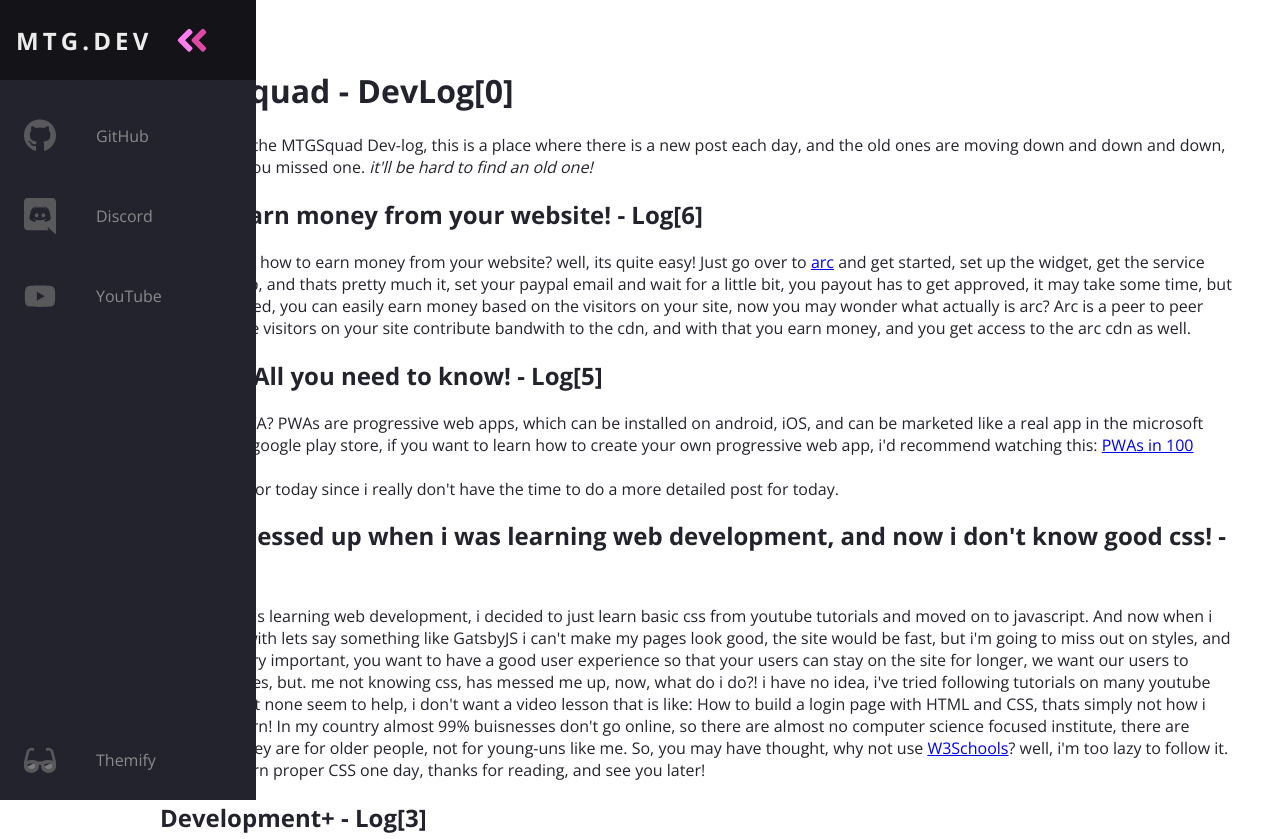
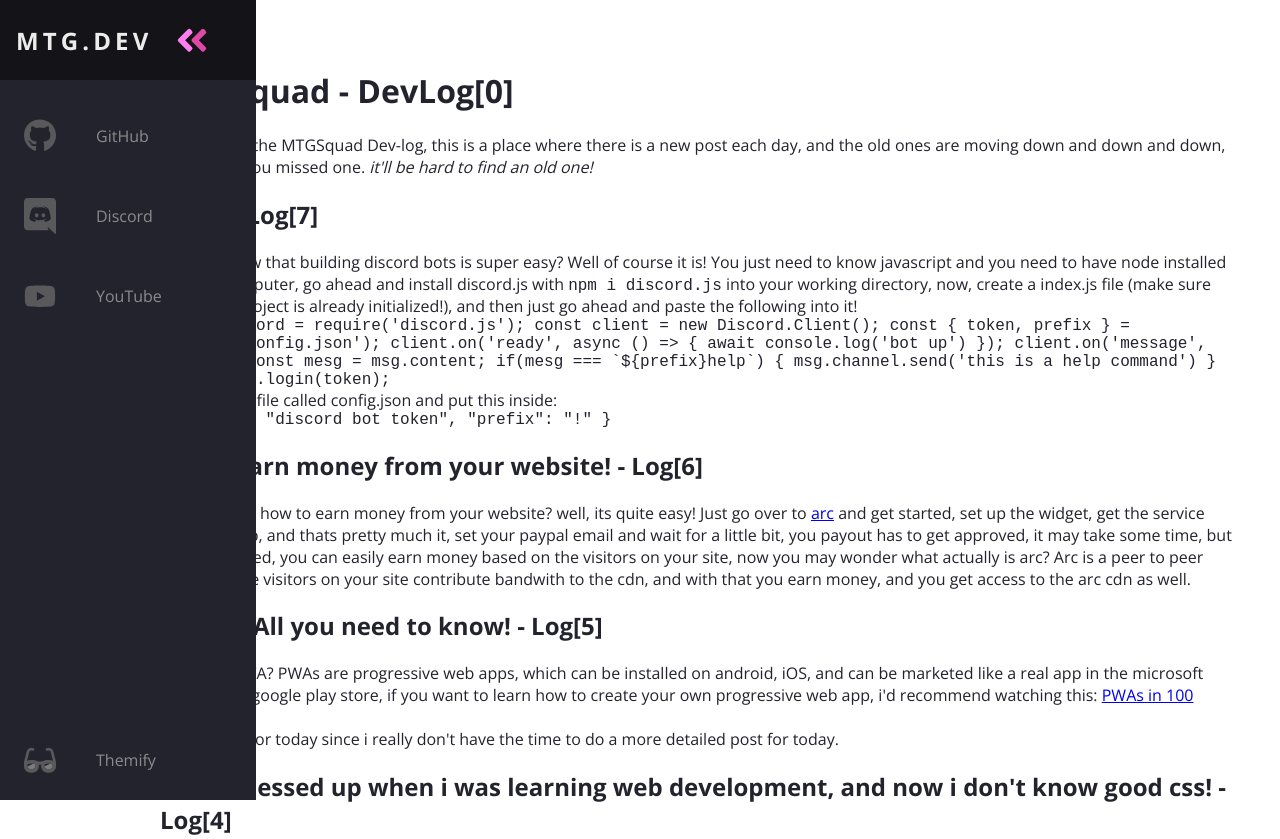
Before and after one commit to mtgsquad/mtgsquad.github.io, a plain HTML site: page index.html in a window 1280 px wide. Shown: the top 839 px of the page. Drawn offline with nearby package versions, Linux system fonts and the light colour scheme.

Commit message:
new post

```diff
--- a/index.html
+++ b/index.html
@@ -183,6 +183,42 @@
           <h1>MTGSquad - DevLog[0]</h1>
           <p>Welcome to the MTGSquad Dev-log, this is a place where there is a new post each day, and the old ones are moving down and down and down, so go cry if you missed one. <i>it'll be hard to find an old one!</i></p>
 
+          <article class="8">
+            <h2>BYOB - Log[7]</h2>
+            <p>Did you know that building discord bots is super easy? Well of course it is! You just need to know javascript and you need to have node installed on your computer, go ahead and install discord.js with <code>npm i discord.js</code> into your working directory, now, create a index.js file (make sure your npm project is already initialized!), and then just go ahead and paste the following into it!
+            <br>
+            <code>
+              const Discord = require('discord.js');
+const client = new Discord.Client();
+
+const { token, prefix } = require('config.json');
+
+client.on('ready', async () => {
+    await console.log('bot up')
+});
+
+client.on('message', msg => {
+    const mesg = msg.content;
+
+    if(mesg === `${prefix}help`) {
+        msg.channel.send('this is a help command')
+    }
+});
+
+client.login(token);
+            </code>
+            <br>
+            Now make a file called config.json and put this inside:
+            <br>
+            <code>
+              {
+                "token": "discord bot token",
+                "prefix": "!"
+              }
+            </code>
+            </p>
+          </article>
+
           <article class="7">
             <h2>Easily earn money from your website! - Log[6]</h2>
             <p>Ever thought how to earn money from your website? well, its quite easy! Just go over to <a href="https://arc.io">arc</a> and get started, set up the widget, get the service worker setup, and thats pretty much it, set your paypal email and wait for a little bit, you payout has to get approved, it may take some time, but once approved, you can easily earn money based on the visitors on your site, now you may wonder what actually is arc? Arc is a peer to peer CDN, and the visitors on your site contribute bandwith to the cdn, and with that you earn money, and you get access to the arc cdn as well.</p>
```
